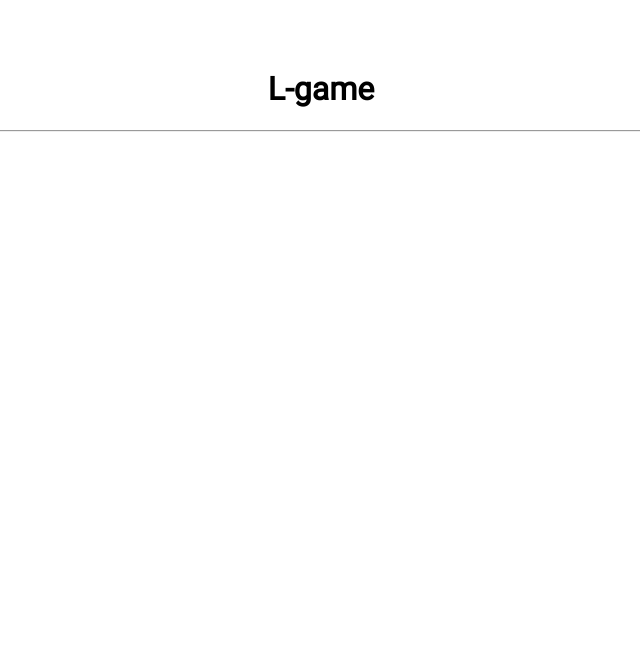
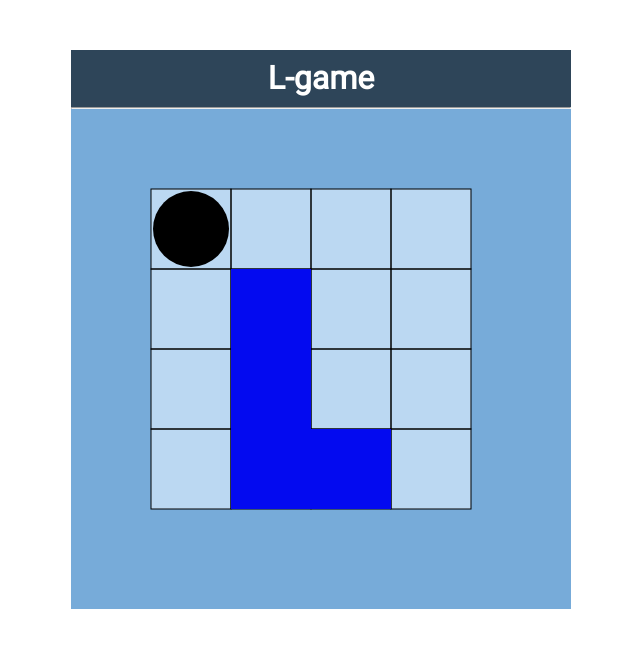
Before and after one commit to chskela/lgame, a website built with webpack: page src/index.html in a window 1280 px wide. Shown: the whole page, without its empty margins (319-959 px from the left). Built offline with nearby package versions, Linux system fonts and the light colour scheme.

Commit message:
add functions getPlayingField, getNeutralFigure, getLShaped

```diff
--- /dev/null
+++ b/src/components/getlshaped.js
@@ -0,0 +1,15 @@
+function getLShaped(ctx, x, y, color) {
+  ctx.fillStyle = color;// '#030A8C' // #D90416
+  ctx.fillRect(x, y, 80, 80);
+  ctx.fillRect(x, y + 80, 80, 80);
+  ctx.fillRect(x, y + 160, 80, 80);
+  ctx.fillRect(x + 80, y + 160, 80, 80);
+
+  // for (let i = 0; i < 4; i++) {
+  //   for (let j = 0; j < 4; j++) {
+  //     ctx.strokeRect(80 + 80 * i, 80 + 80 * j, 80, 80)
+  //   }
+  // }
+}
+
+export default getLShaped;
--- /dev/null
+++ b/src/components/getneutralfigure.js
@@ -0,0 +1,7 @@
+function getNeutralFigure(ctx, x, y) {
+  ctx.fillStyle = '#000000';
+  ctx.arc(x, y, 38, 0, 2 * Math.PI, true);
+  ctx.fill();
+}
+
+export default getNeutralFigure;
--- /dev/null
+++ b/src/components/getplayingfield.js
@@ -0,0 +1,13 @@
+function getPlayingField(ctx) {
+  ctx.fillStyle = '#77ABD9'
+  ctx.fillRect(0, 0, 500, 500)
+  ctx.fillStyle = '#BBD8F2'
+  ctx.fillRect(80, 80, 320, 320)
+  for (let i = 0; i < 4; i++) {
+    for (let j = 0; j < 4; j++) {
+      ctx.strokeRect(80 + 80 * i, 80 + 80 * j, 80, 80)
+    }
+  }
+}
+
+export default getPlayingField;
--- a/src/index.html
+++ b/src/index.html
@@ -12,6 +12,7 @@
   <div class="container">
     <h1 class="name">L-game</h1>
     <hr>
+    <canvas id="canvas" class="canvas"></canvas>
   </div>
 </body>
 
--- a/src/index.js
+++ b/src/index.js
@@ -1,3 +1,15 @@
 import css from './styles/index.css';
+import getPlayingField from './components/getplayingfield';
+import getNeutralFigure from './components/getneutralfigure';
+import getLShaped from './components/getlshaped';
 
-console.log('aaadfsdfdfgdfgfg');
+const canvas = document.querySelector('#canvas');
+canvas.width = '500';
+canvas.height = '500';
+const ctx = canvas.getContext('2d');
+
+
+
+getPlayingField(ctx);
+getNeutralFigure(ctx, 120, 120);
+getLShaped(ctx, 160, 160, '#030AF0');
--- a/src/styles/index.css
+++ b/src/styles/index.css
@@ -11,10 +11,23 @@ body {
 }
 
 .container {
+  width: 500px;
   padding-top: 50px;
   margin: 0 auto;
+  display: flex;
+  justify-content: center;
+  flex-direction: column;
+
 }
 
 .name {
+  color: #ffffff;
+  padding: 10px;
+  margin: 0;
+  background-color: #2E4559;
   text-align: center;
 }
+
+.canvas {
+  margin: 0 auto;
+}
```
Also changed, not shown: README.md.
